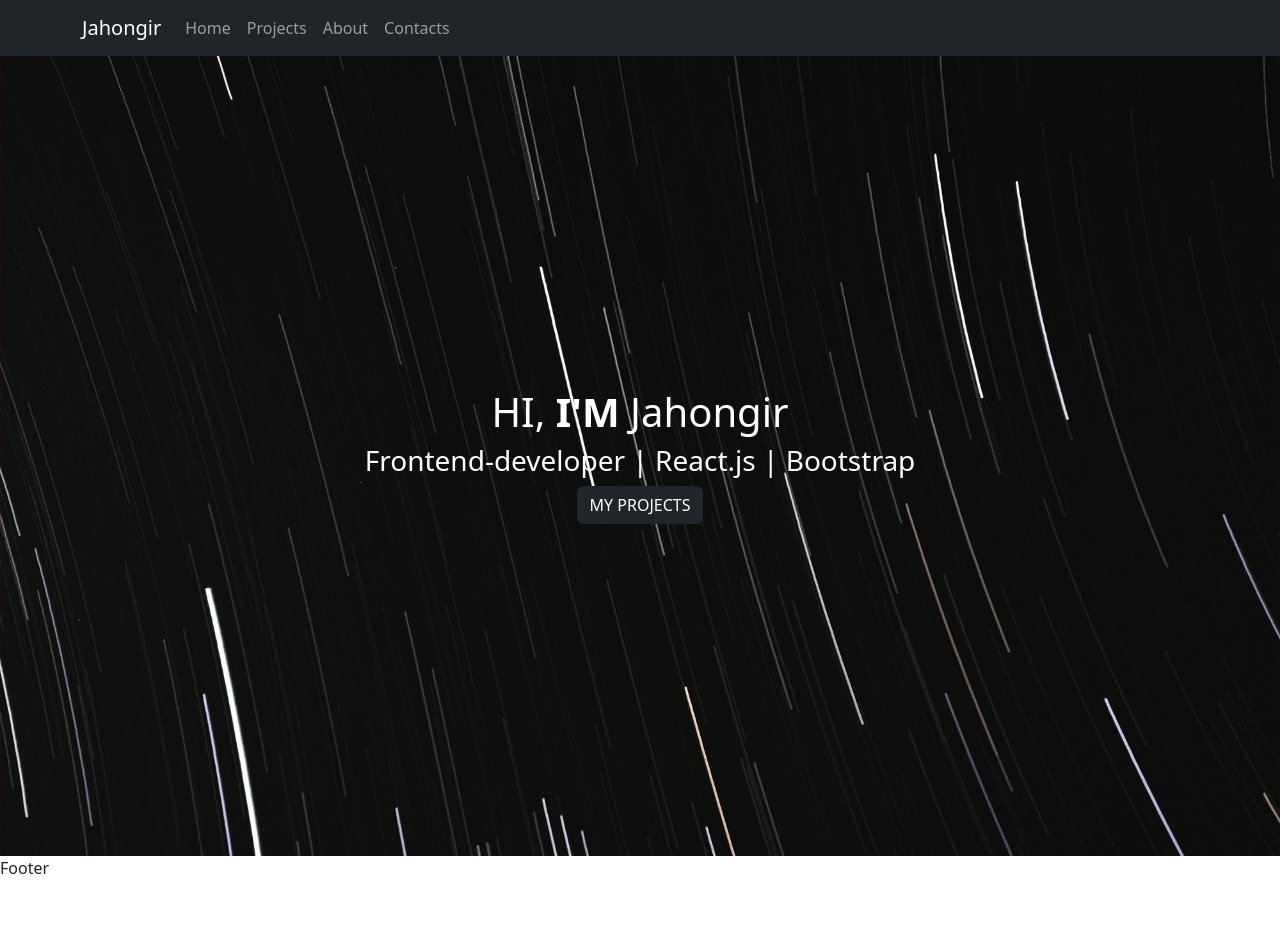
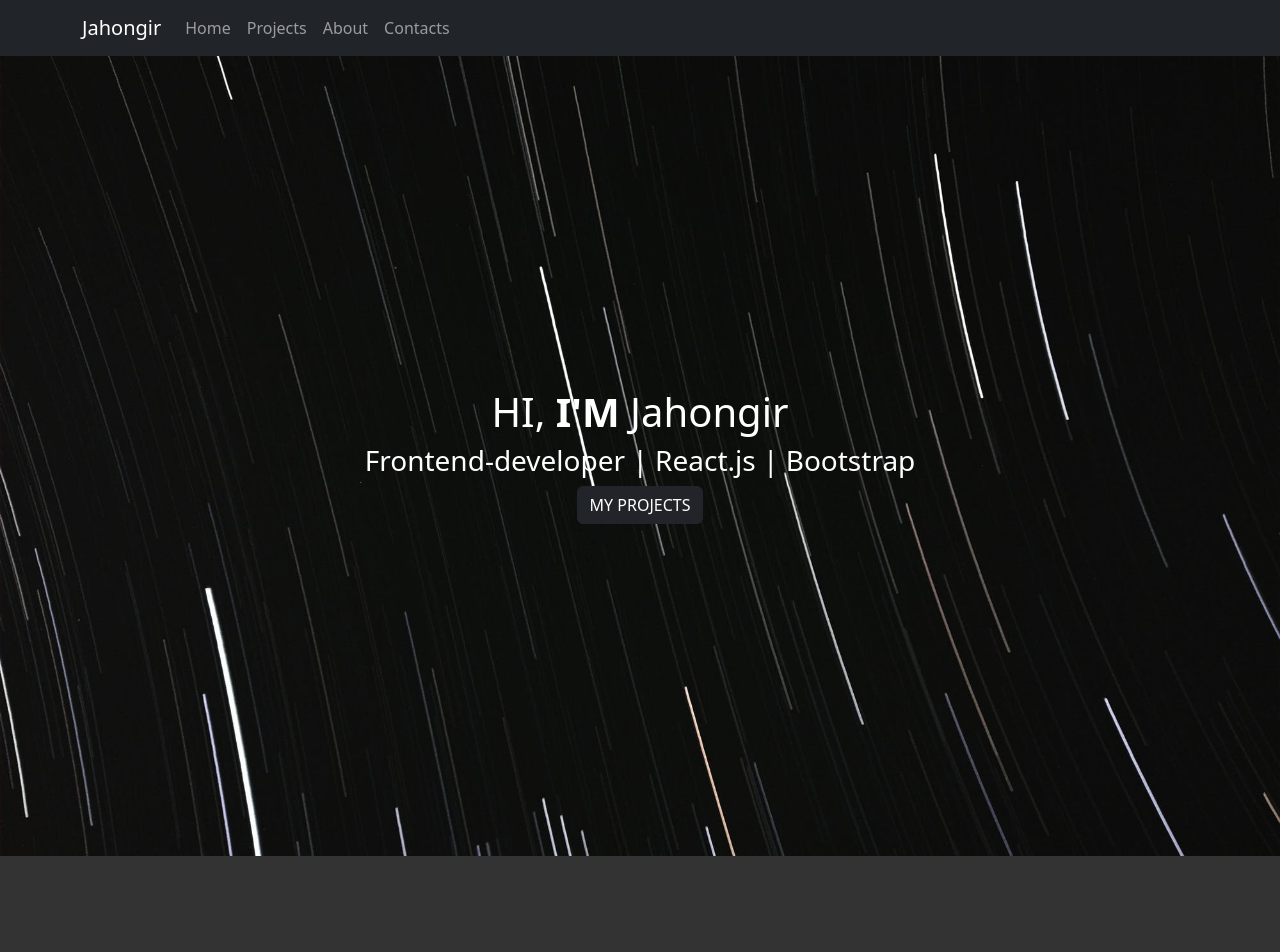
Before and after one commit to iamjahongir2010/my-portfolio, a React (Create React App) app: page / in a window 1280 px wide. Shown: the top 952 px of the page. Before the commit the page ends 880 px from the top, so only its background shows below. Built offline with nearby package versions, Linux system fonts and the light colour scheme; the HTML template or start-up script is replaced by a standard one.

Commit message:
finish footer

```diff
--- a/src/components/footer/Footer.jsx
+++ b/src/components/footer/Footer.jsx
@@ -2,7 +2,9 @@ import React from 'react'
 import style from './Footer.module.css'
 function Footer() {
   return (
-    <div>Footer</div>
+    <div className={style.Footer}>
+      <p>&copy; 2025 Jahongir. All rights reserved.</p>
+    </div>
   )
 }
 
--- a/src/components/footer/Footer.module.css
+++ b/src/components/footer/Footer.module.css
@@ -0,0 +1,13 @@
+.Footer{
+    background-color: #333333;
+    background-size: cover;
+    color: white;
+    height: 30vh;
+    display: flex;
+    flex-direction: column;
+    justify-content: center;
+    align-items: center;
+    text-align: center;
+    padding-right: 10%;
+    padding-left: 10%;
+}
```
